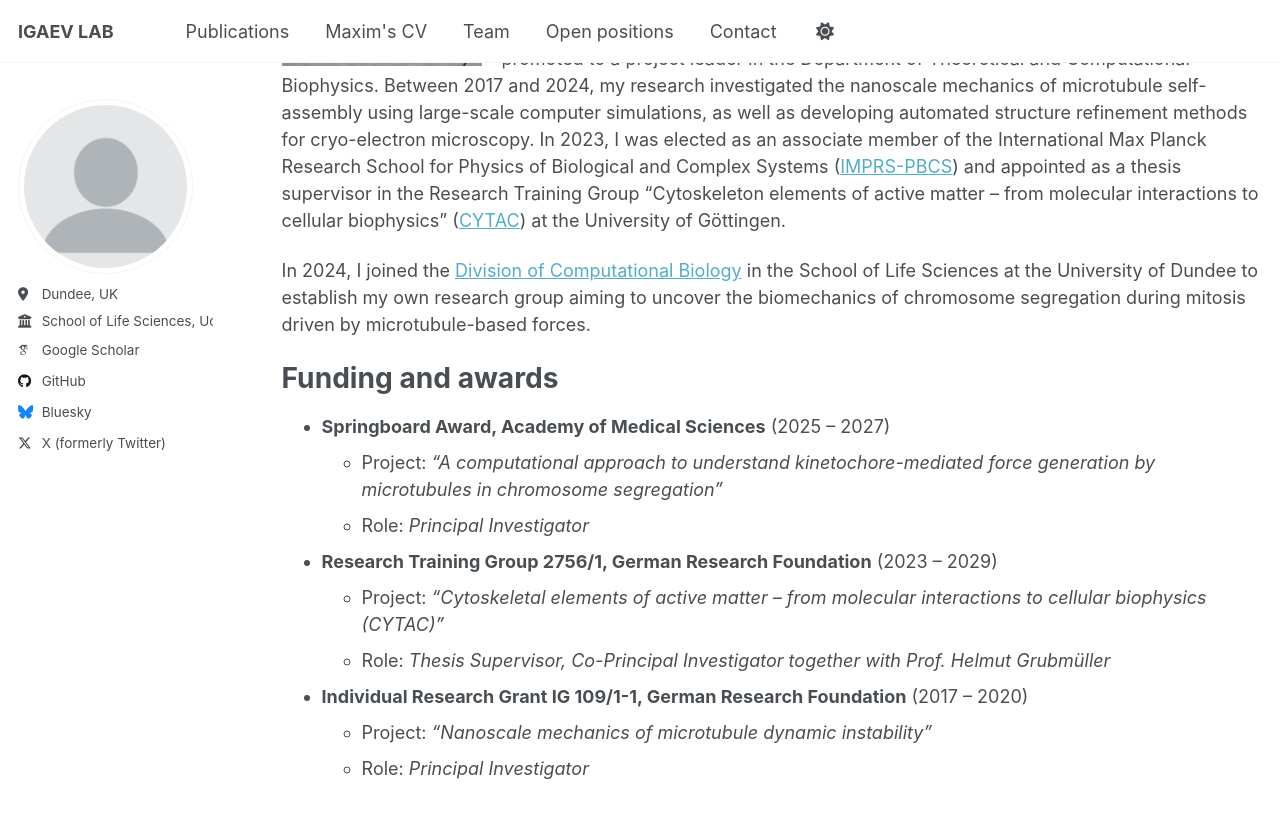
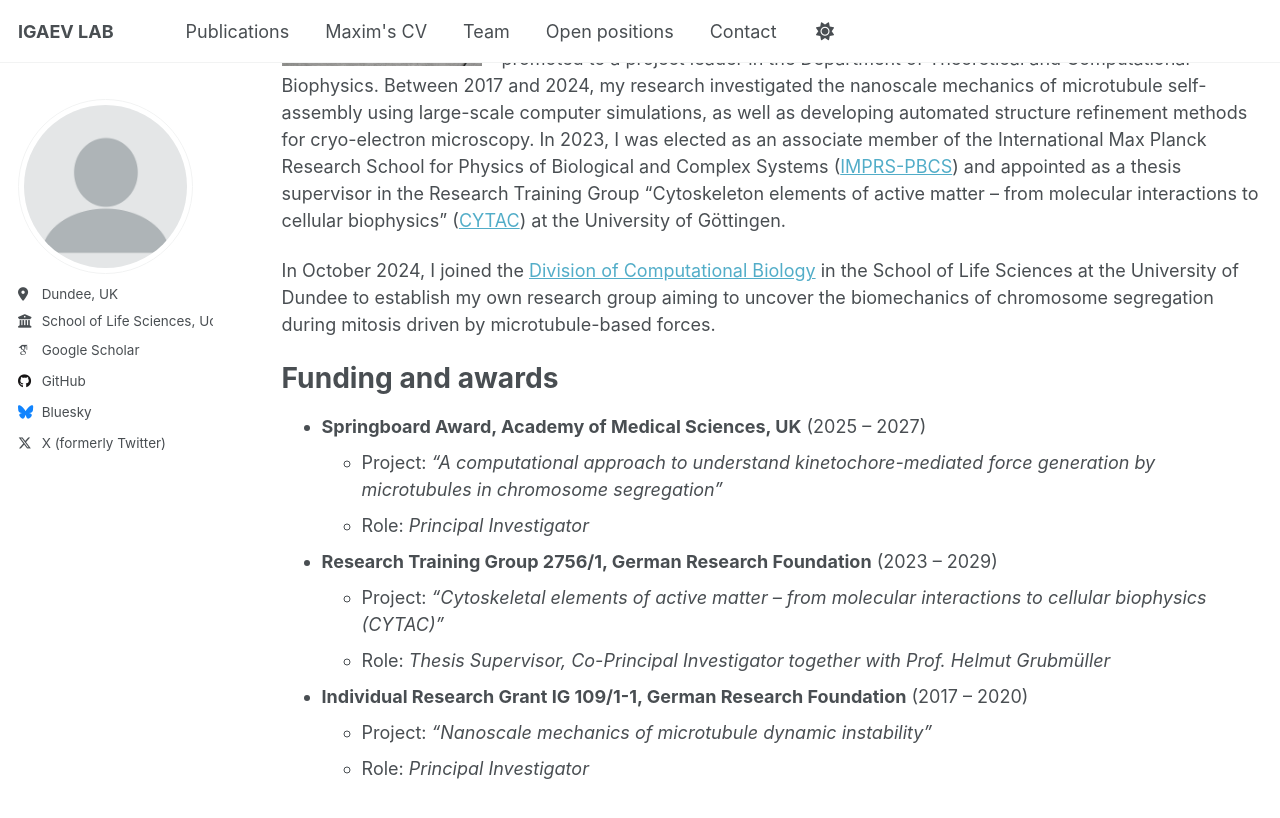
Before and after one commit to igaev-lab/igaev-lab.github.io, a Jekyll site: the page built from _pages/cv.md, in a window 1280 px wide and 900 px high, scrolled down 372 px. Shown: the top 818 px of the window. Built offline with Jekyll 4.4.1, drawn with Linux system fonts in a browser that asks for light colours; some web fonts are replaced.

Commit message:
Minor changes

```diff
--- a/_pages/cv.md
+++ b/_pages/cv.md
@@ -15,11 +15,11 @@ I graduated from Lobachevsky State University, Russia, in 2012 with a degree in
 
 From 2016 to 2017, I was a postdoctoral fellow in the group of [Prof. Helmut Grubmüller](https://www.mpinat.mpg.de/grubmueller) at the Max Planck Institute for Multidisciplinary Sciences in Göttingen, Germany. In 2017, I was awarded an individual research grant by the German Research Foundation and promoted to a project leader in the Department of Theoretical and Computational Biophysics. Between 2017 and 2024, my research investigated the nanoscale mechanics of microtubule self-assembly using large-scale computer simulations, as well as developing automated structure refinement methods for cryo-electron microscopy. In 2023, I was elected as an associate member of the International Max Planck Research School for Physics of Biological and Complex Systems ([IMPRS-PBCS](https://www.uni-goettingen.de/en/sh/58718.html)) and appointed as a thesis supervisor in the Research Training Group “Cytoskeleton elements of active matter – from molecular interactions to cellular biophysics” ([CYTAC](https://www.uni-goettingen.de/rtg2756)) at the University of Göttingen.
 
-In 2024, I joined the [Division of Computational Biology](https://www.dundee.ac.uk/life-sciences/computational-biology) in the School of Life Sciences at the University of Dundee to establish my own research group aiming to uncover the biomechanics of chromosome segregation during mitosis driven by microtubule-based forces.
+In October 2024, I joined the [Division of Computational Biology](https://www.dundee.ac.uk/life-sciences/computational-biology) in the School of Life Sciences at the University of Dundee to establish my own research group aiming to uncover the biomechanics of chromosome segregation during mitosis driven by microtubule-based forces.
 
 Funding and awards
 ======
-* **Springboard Award, Academy of Medical Sciences** (2025 – 2027)
+* **Springboard Award, Academy of Medical Sciences, UK** (2025 – 2027)
   * Project: *"A computational approach to understand kinetochore-mediated force generation by microtubules in chromosome segregation"*
   * Role: *Principal Investigator*
 
```
